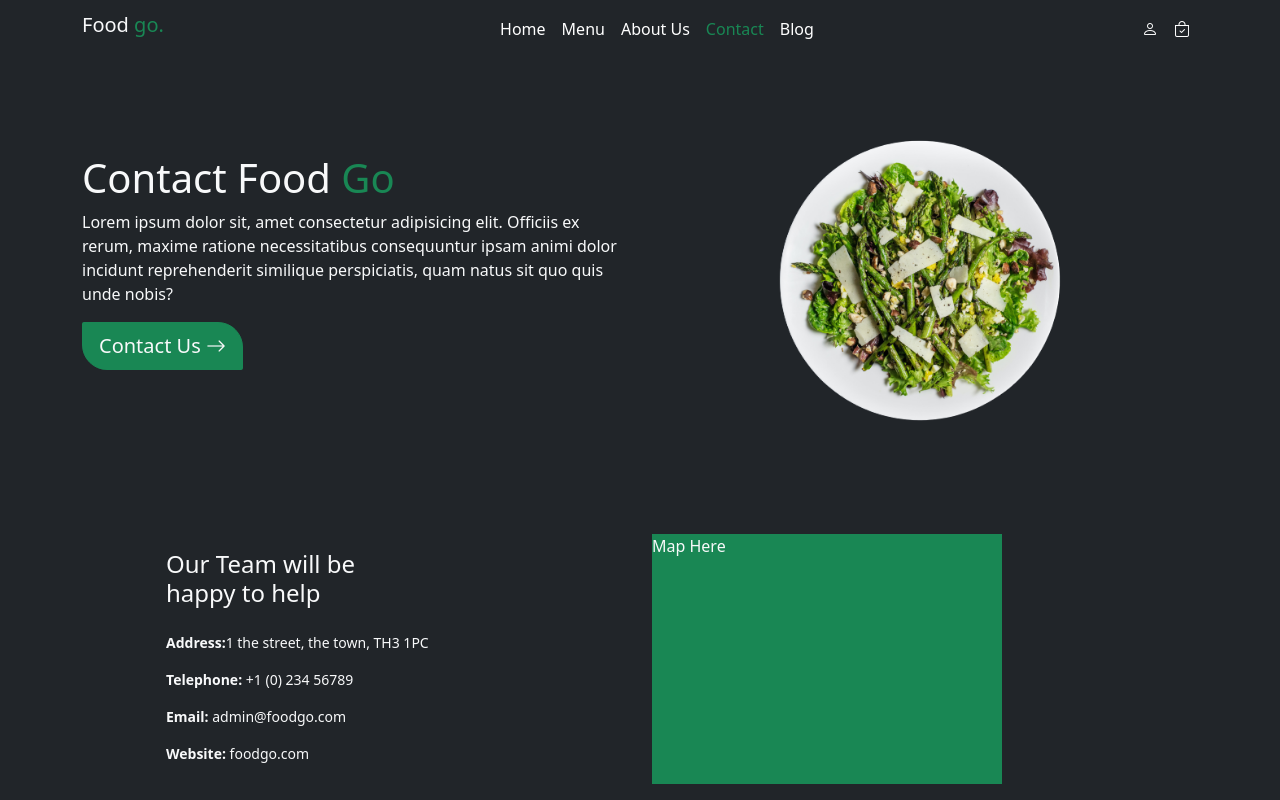
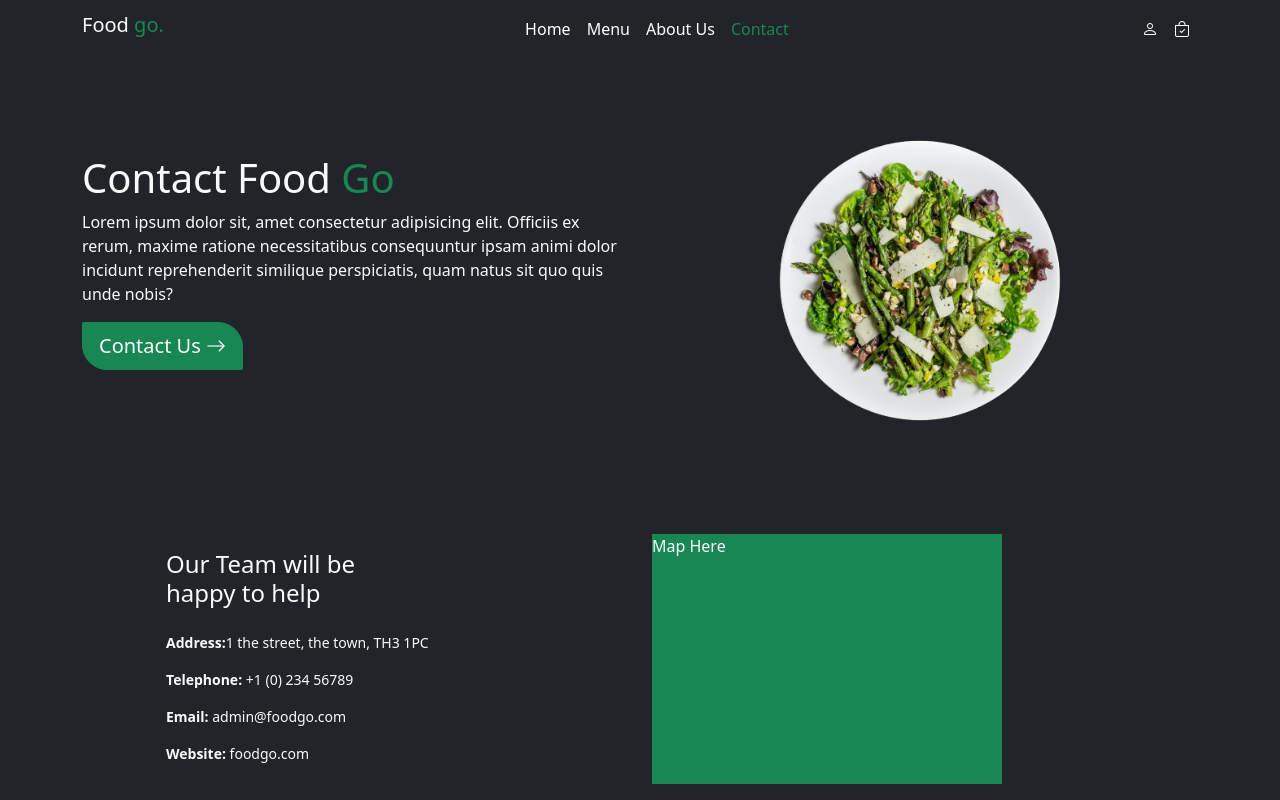
Before and after one commit to TheUiDon/FoodGo, a plain HTML site: page contact.html in a window 1280 px wide. Shown: the top 800 px of the page. Drawn offline with nearby package versions, Linux system fonts and the light colour scheme.

Commit message:
Update contact.html

```diff
--- a/contact.html
+++ b/contact.html
@@ -69,12 +69,6 @@
                 Contact
               </a>
             </li>
-            <!-- Blog Navbar -->
-            <li class="nav-item col-6 col-lg-auto">
-              <a class="nav-link" aria-current="page" href="blog.html">
-                Blog
-              </a>
-            </li>
           </ul>
 
           <!-- Line Breaker For md screen -->
@@ -129,7 +123,7 @@
           </div>
 
           <div class="col-12 col-lg-6  d-lg-flex d-none">
-            <img src="assets/images/foodbg-removebg-preview.png" alt="Food-banner" class="img-fluid pe-5">
+            <img src="assets/images/Foodbg-removebg-preview.png" alt="Food-banner" class="img-fluid pe-5">
           </div>
         </div>
     </section>
```
